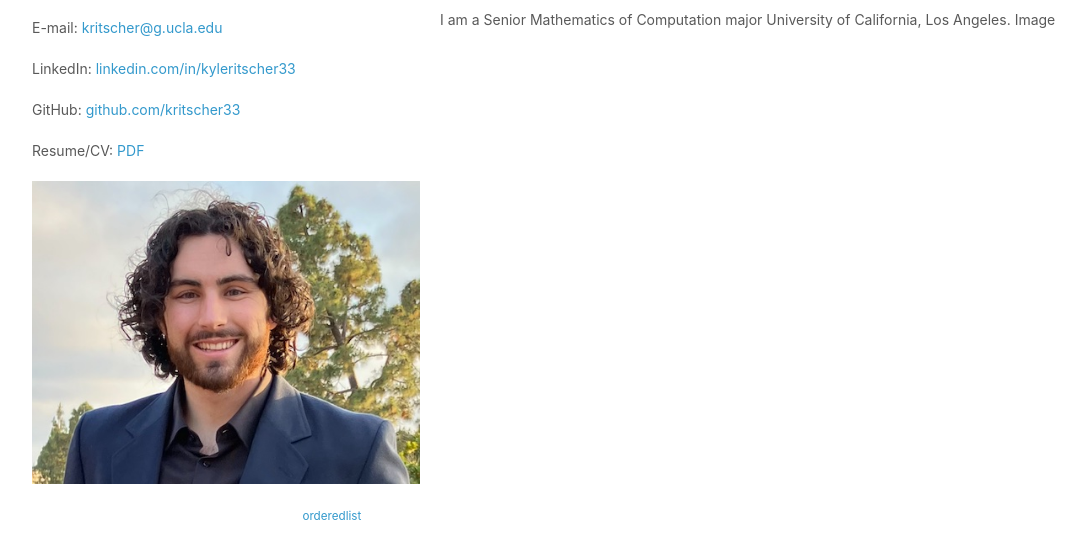
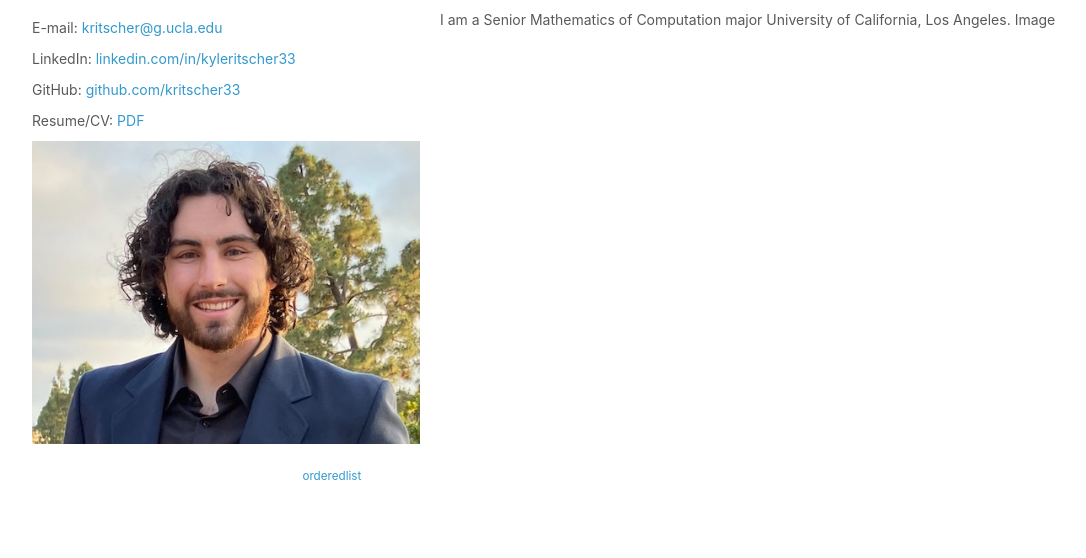
Before and after one commit to kritscher33/kritscher33.github.io, a plain HTML site: page index.html in a window 1280 px wide. Shown: the part 92-650 px from the top of the page, without its empty margins (26-1112 px from the left). Drawn offline with Linux system fonts and the light colour scheme.

Commit message:
reduced space

```diff
--- a/stylesheets/styles.css
+++ b/stylesheets/styles.css
@@ -12,7 +12,7 @@ h1, h2, h3, h4, h5, h6 {
 }
 
 p, ul, ol, table, pre, dl {
-  margin: 0 0 20px;
+  margin: 0 0 10px;
 }
 
 h1, h2, h3 {
```
